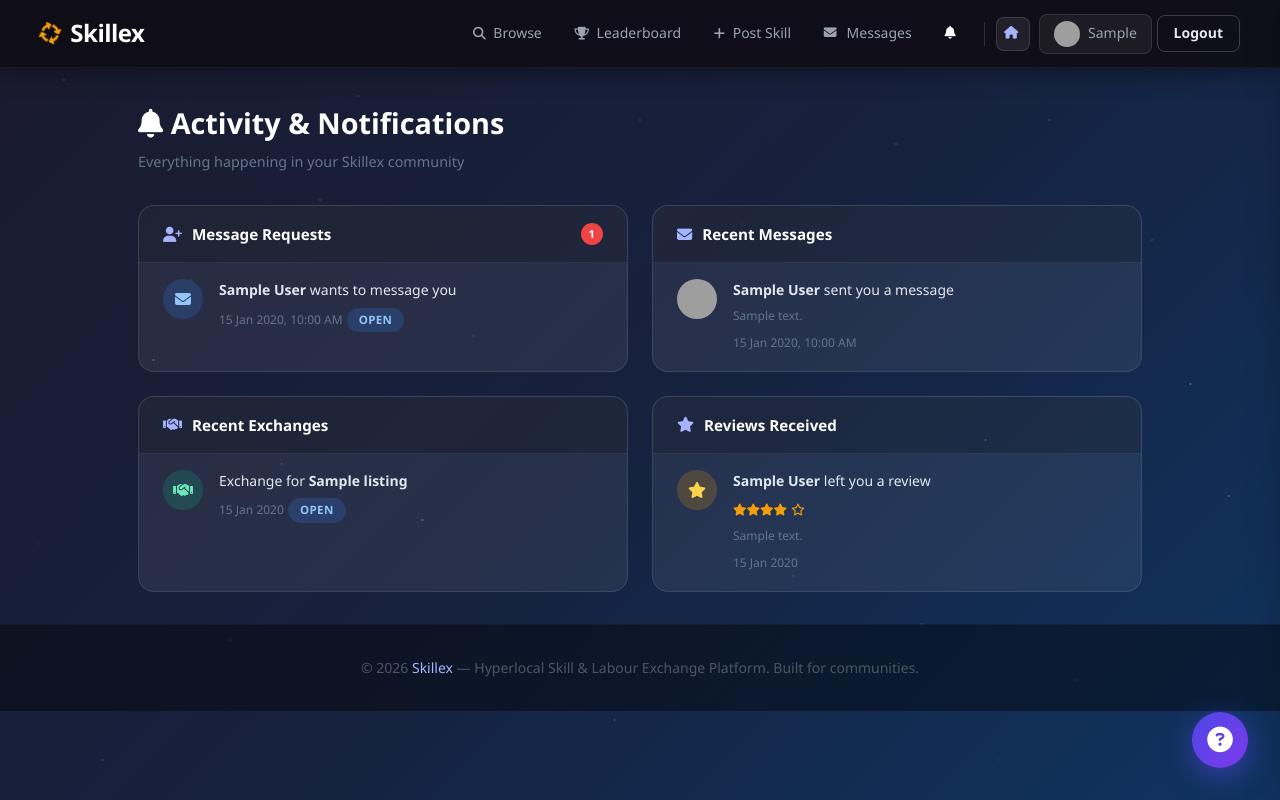
After one commit to pranathi8812-AIML/skillex, a Flask app: page /notifications in a window 1280 px wide. The commit adds this page. Run offline with Flask 3, Linux system fonts and the light colour scheme; a user stored in the database is signed in; tables that the repository leaves empty hold one stand-in row (values such as "Sample post"); grey boxes are pictures that could not be loaded.

Commit message:
Updated base.html with notifications and toast

```diff
--- a/app.py
+++ b/app.py
@@ -444,6 +444,39 @@ def leaderboard():
     users = User.query.order_by(User.credits.desc()).limit(10).all()
     return render_template('leaderboard.html', users=users)
 
+
+# ── Notifications ─────────────────────────────────────
+@app.route('/notifications')
+@login_required
+def notifications():
+    # Recent exchanges
+    exchanges = Exchange.query.filter(
+        (Exchange.helper_id == current_user.id) |
+        (Exchange.requester_id == current_user.id)
+    ).order_by(Exchange.created_at.desc()).limit(10).all()
+
+    # Recent messages
+    messages_received = Message.query.filter_by(
+        receiver_id=current_user.id
+    ).order_by(Message.sent_at.desc()).limit(10).all()
+
+    # Recent reviews received
+    reviews = Review.query.filter_by(
+        reviewee_id=current_user.id
+    ).order_by(Review.created_at.desc()).limit(10).all()
+
+    # Message requests
+    msg_requests = MessageRequest.query.filter_by(
+        receiver_id=current_user.id
+    ).order_by(MessageRequest.created_at.desc()).limit(10).all()
+
+    return render_template('notifications.html',
+        exchanges=exchanges,
+        messages_received=messages_received,
+        reviews=reviews,
+        msg_requests=msg_requests
+    )
+
 # ── Admin ────────────────────────────────────────────────
 @app.route('/admin')
 @login_required
--- a/static/css/style.css
+++ b/static/css/style.css
@@ -1479,3 +1479,98 @@ main {
   .chat-container { height: calc(100vh - 68px); border-radius: 0; border: none; }
   .chat-bubble { max-width: 80%; }
 }
+
+/* ── Skeleton Loading ────────────────────────────────── */
+@keyframes shimmerSkeleton {
+  0% { background-position: -200% 0; }
+  100% { background-position: 200% 0; }
+}
+.skeleton-card {
+  background: rgba(255,255,255,0.07);
+  border: 1px solid rgba(255,255,255,0.08);
+  border-radius: var(--radius); padding: 1.6rem;
+  display: flex; flex-direction: column; gap: 0.8rem;
+}
+.skeleton-badge,
+.skeleton-title,
+.skeleton-text,
+.skeleton-pill {
+  border-radius: 6px;
+  background: linear-gradient(90deg,
+    rgba(255,255,255,0.05) 25%,
+    rgba(255,255,255,0.12) 50%,
+    rgba(255,255,255,0.05) 75%
+  );
+  background-size: 200% 100%;
+  animation: shimmerSkeleton 1.5s infinite;
+}
+.skeleton-badge { height: 20px; width: 60px; border-radius: 20px; }
+.skeleton-title { height: 22px; width: 80%; }
+.skeleton-text { height: 14px; width: 100%; }
+.skeleton-text.short { width: 60%; }
+.skeleton-meta { display: flex; gap: 0.8rem; }
+.skeleton-pill { height: 14px; width: 80px; }
+
+/* ── Notifications Page ──────────────────────────────── */
+.notif-page { padding: 2rem 3rem; position: relative; z-index: 1; max-width: 1100px; margin: 0 auto; }
+.notif-page-header { margin-bottom: 2rem; }
+.notif-page-header h2 { font-size: 1.8rem; font-weight: 800; color: white; margin-bottom: 4px; }
+.notif-page-header p { color: #64748b; font-size: 0.9rem; }
+.notif-grid { display: grid; grid-template-columns: repeat(auto-fit, minmax(460px, 1fr)); gap: 1.5rem; }
+.notif-section {
+  background: rgba(255,255,255,0.07);
+  backdrop-filter: blur(16px);
+  border: 1px solid rgba(255,255,255,0.1);
+  border-radius: var(--radius); overflow: hidden;
+}
+.notif-section-title {
+  display: flex; align-items: center; gap: 10px;
+  padding: 1rem 1.5rem; font-size: 0.95rem; font-weight: 700;
+  color: white; border-bottom: 1px solid rgba(255,255,255,0.08);
+  background: rgba(0,0,0,0.2);
+}
+.notif-section-title i { color: #a5b4fc; }
+.notif-count {
+  background: var(--danger); color: white;
+  font-size: 0.7rem; font-weight: 800;
+  padding: 2px 8px; border-radius: 20px; margin-left: auto;
+}
+.notif-item {
+  display: flex; align-items: flex-start; gap: 1rem;
+  padding: 1rem 1.5rem; border-bottom: 1px solid rgba(255,255,255,0.05);
+  transition: background 0.2s; position: relative; color: inherit;
+}
+.notif-item:last-child { border-bottom: none; }
+.notif-item:hover { background: rgba(79,70,229,0.1); }
+.notif-unread { background: rgba(79,70,229,0.08); }
+.notif-icon-wrap {
+  width: 40px; height: 40px; border-radius: 50%;
+  display: flex; align-items: center; justify-content: center;
+  font-size: 1rem; flex-shrink: 0;
+}
+.msg-req-icon { background: rgba(59,130,246,0.2); color: #93c5fd; }
+.msg-icon { background: rgba(79,70,229,0.2); color: #a5b4fc; }
+.exchange-icon { background: rgba(16,185,129,0.2); color: #6ee7b7; }
+.review-icon { background: rgba(245,158,11,0.2); color: #fcd34d; }
+.notif-avatar { width: 40px; height: 40px; border-radius: 50%; }
+.notif-body { flex: 1; }
+.notif-body p { font-size: 0.875rem; color: #e2e8f0; margin-bottom: 4px; }
+.notif-preview { display: block; color: #64748b; font-size: 0.8rem; margin-bottom: 4px; }
+.notif-body small { color: #64748b; font-size: 0.75rem; }
+.notif-stars { margin: 4px 0; }
+.notif-dot {
+  width: 10px; height: 10px; border-radius: 50%;
+  background: var(--primary); flex-shrink: 0; margin-top: 6px;
+}
+.notif-actions { display: flex; gap: 0.5rem; flex-shrink: 0; }
+.notif-empty {
+  display: flex; flex-direction: column; align-items: center;
+  padding: 2rem; color: #64748b; text-align: center; gap: 0.5rem;
+}
+.notif-empty i { font-size: 1.8rem; color: rgba(255,255,255,0.08); }
+.notif-empty p { font-size: 0.8rem; }
+
+@media (max-width: 600px) {
+  .notif-page { padding: 1rem; }
+  .notif-grid { grid-template-columns: 1fr; }
+}
--- a/static/js/main.js
+++ b/static/js/main.js
@@ -74,3 +74,32 @@ document.querySelectorAll('textarea').forEach(ta => {
     counter.style.color = ta.value.length > max * 0.9 ? '#ef4444' : '#64748b';
   });
 });
+
+// ── Skeleton Loading ──────────────────────────────────
+function showSkeletons(containerId, count = 6) {
+  const container = document.getElementById(containerId);
+  if (!container) return;
+  container.innerHTML = '';
+  for (let i = 0; i < count; i++) {
+    container.innerHTML += `
+      <div class="skeleton-card">
+        <div class="skeleton-badge"></div>
+        <div class="skeleton-title"></div>
+        <div class="skeleton-text"></div>
+        <div class="skeleton-text short"></div>
+        <div class="skeleton-meta">
+          <div class="skeleton-pill"></div>
+          <div class="skeleton-pill"></div>
+        </div>
+      </div>
+    `;
+  }
+}
+
+// Show skeletons on board and home listing grids while loading
+document.addEventListener('DOMContentLoaded', () => {
+  const listingGrid = document.querySelector('.listing-grid');
+  if (listingGrid && listingGrid.children.length === 0) {
+    showSkeletons('listingGrid', 6);
+  }
+});
--- a/templates/base.html
+++ b/templates/base.html
@@ -30,6 +30,13 @@
         <span class="notif-badge">{{ unread_messages }}</span>
         {% endif %}
       </a>
+
+      <a href="{{ url_for('notifications') }}" class="nav-notif-wrap">
+  <i class="fa-solid fa-bell"></i>
+  {% if total_notifications > 0 %}
+  <span class="notif-badge">{{ total_notifications }}</span>
+  {% endif %}
+</a>
 
       <div class="nav-divider"></div>
 
--- a/templates/board.html
+++ b/templates/board.html
@@ -29,7 +29,7 @@
 
   <!-- Listings -->
   {% if listings %}
-  <div class="listing-grid">
+  <div class="listing-grid" id="listingGrid"></div>
     {% for l in listings %}
     <a href="{{ url_for('view_listing', id=l.id) }}" class="listing-card">
       <div class="listing-card-top">
--- a/templates/home.html
+++ b/templates/home.html
@@ -99,7 +99,7 @@
   <h2 class="section-title">Latest on the Board</h2>
   <p class="section-sub">Fresh skill offers and requests from your community</p>
   {% if listings %}
-  <div class="listing-grid">
+  <div class="listing-grid" id="listingGrid"></div>
     {% for l in listings %}
     <a href="{{ url_for('view_listing', id=l.id) }}" class="listing-card">
       <div class="listing-card-top">
--- /dev/null
+++ b/templates/notifications.html
@@ -0,0 +1,159 @@
+{% extends 'base.html' %}
+{% block title %}Notifications{% endblock %}
+
+{% block content %}
+<section class="notif-page">
+  <div class="notif-page-header">
+    <h2><i class="fa-solid fa-bell"></i> Activity & Notifications</h2>
+    <p>Everything happening in your Skillex community</p>
+  </div>
+
+  <div class="notif-grid">
+
+    <!-- Message Requests -->
+    <div class="notif-section">
+      <h3 class="notif-section-title">
+        <i class="fa-solid fa-user-plus"></i> Message Requests
+        {% if msg_requests %}
+        <span class="notif-count">{{ msg_requests|length }}</span>
+        {% endif %}
+      </h3>
+      {% if msg_requests %}
+        {% for r in msg_requests %}
+        <div class="notif-item {% if r.status == 'pending' %}notif-unread{% endif %}">
+          <div class="notif-icon-wrap msg-req-icon">
+            <i class="fa-solid fa-envelope"></i>
+          </div>
+          <div class="notif-body">
+            <p>
+              <strong>{{ r.sender.name if r.sender else 'Someone' }}</strong>
+              wants to message you
+            </p>
+            <small>{{ r.created_at.strftime('%d %b %Y, %I:%M %p') }}</small>
+            <span class="badge badge-{{ r.status }}">{{ r.status | capitalize }}</span>
+          </div>
+          {% if r.status == 'pending' %}
+          <div class="notif-actions">
+            <a href="{{ url_for('handle_request', req_id=r.id, action='accept') }}" class="btn-primary btn-sm">Accept</a>
+            <a href="{{ url_for('handle_request', req_id=r.id, action='decline') }}" class="btn-danger btn-sm">Decline</a>
+          </div>
+          {% endif %}
+        </div>
+        {% endfor %}
+      {% else %}
+        <div class="notif-empty">
+          <i class="fa-solid fa-user-plus"></i>
+          <p>No message requests</p>
+        </div>
+      {% endif %}
+    </div>
+
+    <!-- Messages -->
+    <div class="notif-section">
+      <h3 class="notif-section-title">
+        <i class="fa-solid fa-envelope"></i> Recent Messages
+        {% if unread_messages > 0 %}
+        <span class="notif-count">{{ unread_messages }}</span>
+        {% endif %}
+      </h3>
+      {% if messages_received %}
+        {% for m in messages_received %}
+        <a href="{{ url_for('send_message', receiver_id=m.sender_id) }}" class="notif-item {% if not m.is_read %}notif-unread{% endif %}">
+          <div class="notif-icon-wrap msg-icon">
+            <img src="{{ get_avatar_url(m.sender) if m.sender else '' }}"
+                 onerror="this.style.display='none'"
+                 class="notif-avatar" alt=""/>
+          </div>
+          <div class="notif-body">
+            <p><strong>{{ m.sender.name if m.sender else 'Someone' }}</strong> sent you a message</p>
+            <small class="notif-preview">{{ m.body[:60] }}{% if m.body|length > 60 %}...{% endif %}</small>
+            <small>{{ m.sent_at.strftime('%d %b %Y, %I:%M %p') }}</small>
+          </div>
+          {% if not m.is_read %}
+          <span class="notif-dot"></span>
+          {% endif %}
+        </a>
+        {% endfor %}
+      {% else %}
+        <div class="notif-empty">
+          <i class="fa-solid fa-envelope-open"></i>
+          <p>No messages yet</p>
+        </div>
+      {% endif %}
+    </div>
+
+    <!-- Exchanges -->
+    <div class="notif-section">
+      <h3 class="notif-section-title">
+        <i class="fa-solid fa-handshake"></i> Recent Exchanges
+      </h3>
+      {% if exchanges %}
+        {% for e in exchanges %}
+        <div class="notif-item">
+          <div class="notif-icon-wrap exchange-icon">
+            <i class="fa-solid fa-handshake"></i>
+          </div>
+          <div class="notif-body">
+            <p>
+              {% if e.listing %}
+                Exchange for <strong>{{ e.listing.title }}</strong>
+              {% else %}
+                Exchange #{{ e.id }}
+              {% endif %}
+            </p>
+            <small>{{ e.created_at.strftime('%d %b %Y') }}</small>
+            <span class="badge badge-{{ e.status }}">{{ e.status | capitalize }}</span>
+          </div>
+          {% if e.status == 'pending' and e.helper_id == current_user.id %}
+          <a href="{{ url_for('complete_exchange', id=e.id) }}" class="btn-primary btn-sm">
+            Mark Done
+          </a>
+          {% endif %}
+        </div>
+        {% endfor %}
+      {% else %}
+        <div class="notif-empty">
+          <i class="fa-solid fa-handshake"></i>
+          <p>No exchanges yet</p>
+        </div>
+      {% endif %}
+    </div>
+
+    <!-- Reviews -->
+    <div class="notif-section">
+      <h3 class="notif-section-title">
+        <i class="fa-solid fa-star"></i> Reviews Received
+      </h3>
+      {% if reviews %}
+        {% for r in reviews %}
+        <div class="notif-item">
+          <div class="notif-icon-wrap review-icon">
+            <i class="fa-solid fa-star"></i>
+          </div>
+          <div class="notif-body">
+            <p>
+              <strong>{{ r.reviewer.name if r.reviewer else 'Someone' }}</strong>
+              left you a review
+            </p>
+            <div class="notif-stars">
+              {% for i in range(r.rating) %}<i class="fa-solid fa-star" style="color:var(--accent);font-size:0.75rem"></i>{% endfor %}
+              {% for i in range(5 - r.rating) %}<i class="fa-regular fa-star" style="color:var(--accent);font-size:0.75rem"></i>{% endfor %}
+            </div>
+            {% if r.comment %}
+            <small class="notif-preview">{{ r.comment[:80] }}{% if r.comment|length > 80 %}...{% endif %}</small>
+            {% endif %}
+            <small>{{ r.created_at.strftime('%d %b %Y') }}</small>
+          </div>
+        </div>
+        {% endfor %}
+      {% else %}
+        <div class="notif-empty">
+          <i class="fa-regular fa-star"></i>
+          <p>No reviews yet</p>
+        </div>
+      {% endif %}
+    </div>
+
+  </div>
+</section>
+{% endblock %}
```
